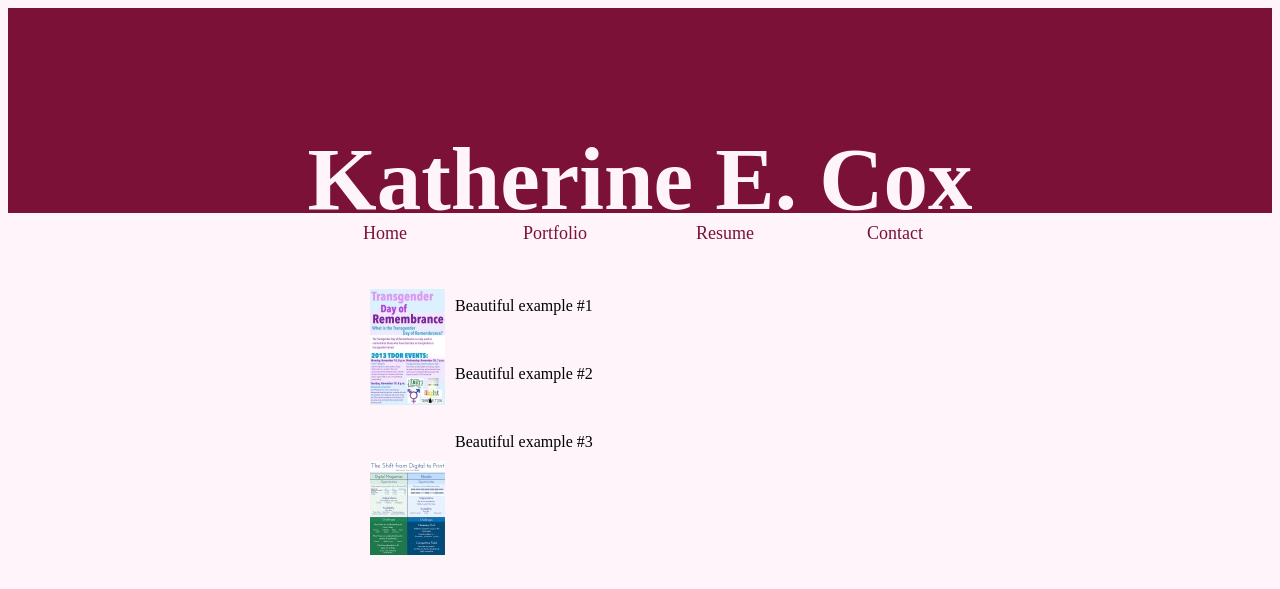
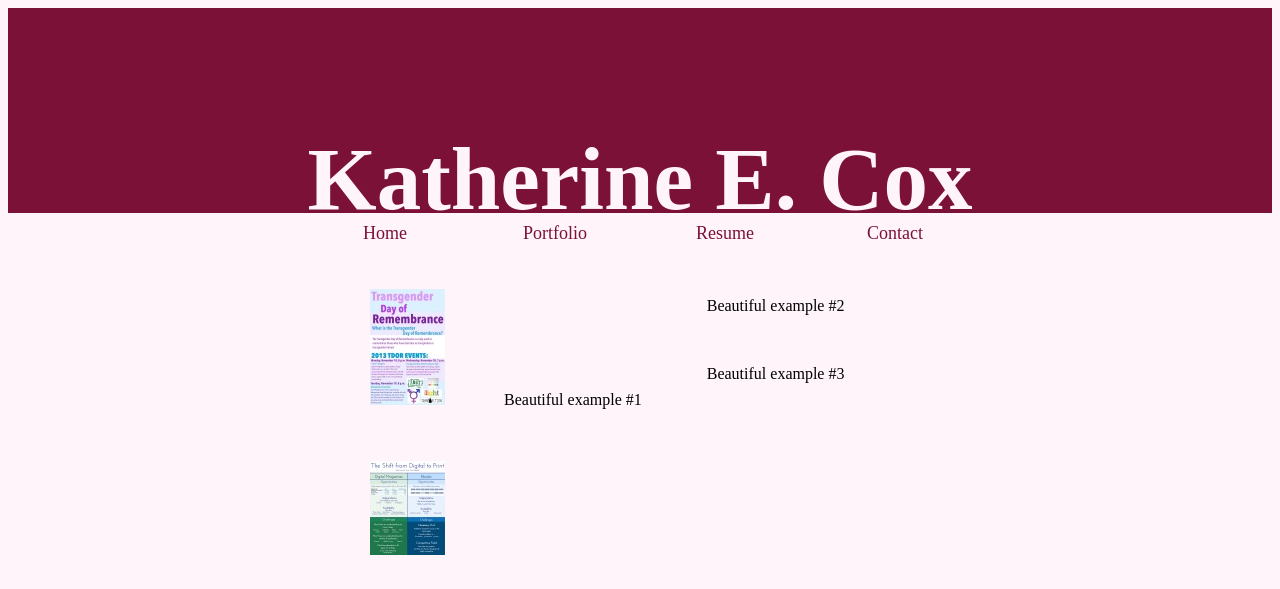
Before and after one commit to ktecox/portfolio, a plain HTML site: page portfolio.html in a window 1280 px wide. Shown: the top 589 px of the page. Drawn offline with Linux system fonts and the light colour scheme.

Commit message:
explanation

```diff
--- a/portfolio.html
+++ b/portfolio.html
@@ -26,7 +26,10 @@
 	</nav>
 <section>
   <item>
-    <p><a href="tdor_poster.pdf"><img src="tdor_poster.jpg"/></a></p>
+    <p><a href="tdor_poster.pdf"><img src="tdor_poster.jpg"/></a>
+  <explanation>
+    Beautiful example #1</p>
+  </explanation>
   </item>
 
   <item>
@@ -37,9 +40,7 @@
     <p><a href="#"><img src="image"/></a></p>
   </item>
 
-  <explanation>
-    <p>Beautiful example #1</p>
-  </explanation>
+
 
   <explanation>
     <p>Beautiful example #2</p>
```
